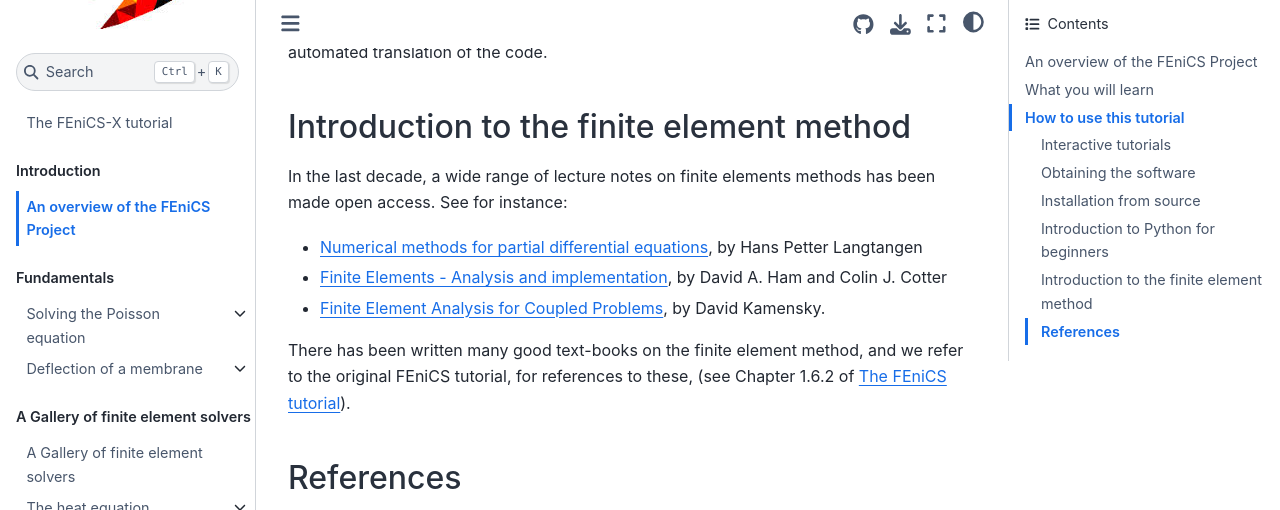
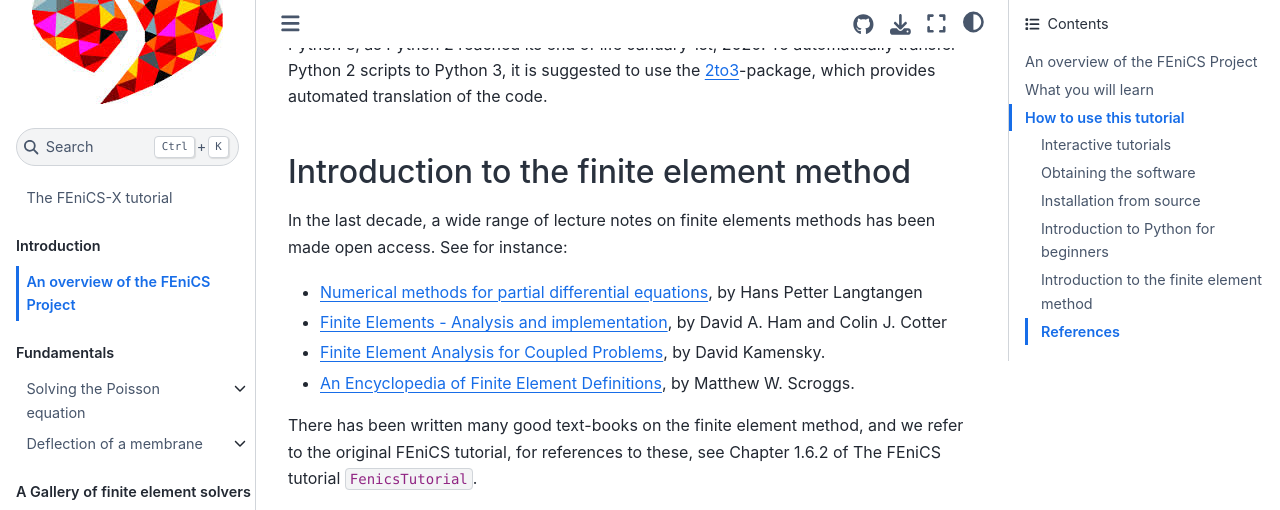
Before and after one commit to jorgensd/dolfinx-tutorial, a Jupyter Book: the page built from fem.md, in a window 1280 px wide and 900 px high, scrolled down 2658 px, cut to the strip 0-510 px from the top of the window. Built offline with Jupyter Book 1.0.4 settings and Sphinx 7.4.7 and the Sphinx Book theme 1.1.4, drawn with Linux system fonts in a browser that asks for light colours; pages that are not in the unit, such as notebooks, are missing from menus; cross-references to code outside the pages are shown as plain code; some of the changed text lies outside the part shown.

````diff
--- a/fem.md
+++ b/fem.md
@@ -59,10 +61,11 @@ In the last decade, a wide range of lecture notes on finite elements methods has
 - [Numerical methods for partial differential equations](http://hplgit.github.io/num-methods-for-PDEs/doc/web/index.html), by Hans Petter Langtangen
 - [Finite Elements - Analysis and implementation](https://finite-element.github.io/), by David A. Ham and Colin J. Cotter
 - [Finite Element Analysis for Coupled Problems](https://david-kamensky.eng.ucsd.edu/teaching/mae-207-fea-for-coupled-problems), by David Kamensky.
+- [An Encyclopedia of Finite Element Definitions](https://defelement.com/), by Matthew W. Scroggs.
 
-There has been written many good text-books on the finite element method, and we refer to the original FEniCS tutorial, for references to these, (see Chapter 1.6.2 of [The FEniCS tutorial](https://www.springer.com/gp/book/9783319524610)).
+There has been written many good text-books on the finite element method, and we refer to the original FEniCS tutorial, for references to these, see Chapter 1.6.2 of The FEniCS tutorial  {cite}`FenicsTutorial`.
 
 ## References
 ```{bibliography}
-:filter: docname in docnames
+   :filter: cited and ({"fem"} >= docnames)
 ```
````
Also changed, not shown: other parts of fem.md (+2 -0 lines), chapter1/membrane.md (+0 -1 lines), chapter2/navierstokes.md (+1 -1 lines), 8 other files.
